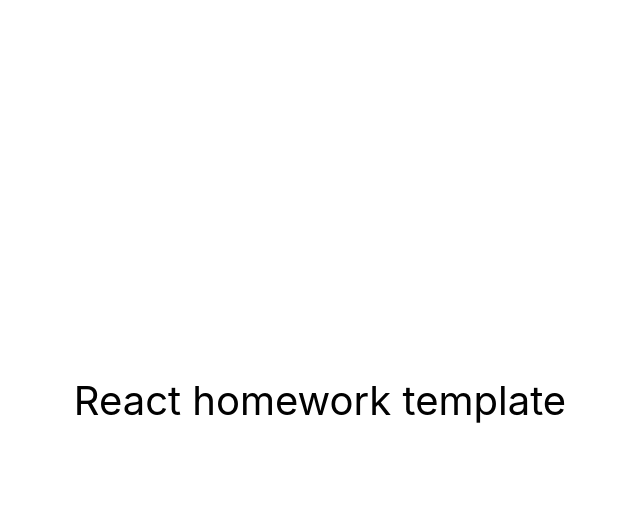
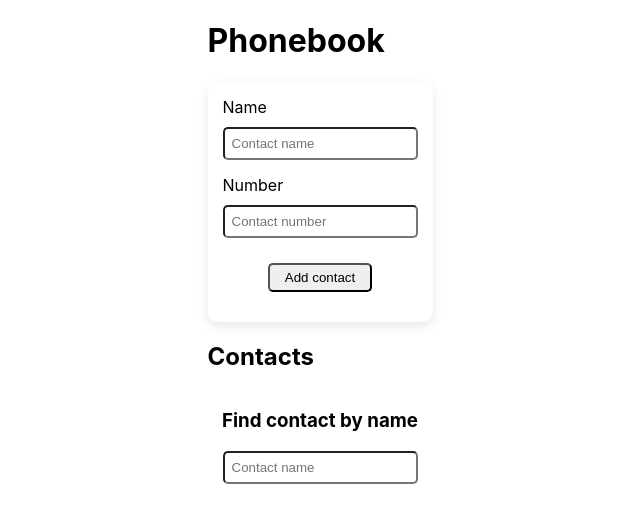
Before and after one commit to matilis/goit-react-hw-04-phonebook, a React (Create React App) app: page / in a window 1280 px wide. Shown: the top 522 px of the page, without its empty margins (320-960 px from the left). Built offline with nearby package versions, Linux system fonts and the light colour scheme.

Commit message:
HW. 4.2 Finished

```diff
--- a/package.json
+++ b/package.json
@@ -7,6 +7,7 @@
     "@testing-library/jest-dom": "^5.16.3",
     "@testing-library/react": "^12.1.4",
     "@testing-library/user-event": "^13.5.0",
+    "nanoid": "^4.0.2",
     "react": "^18.1.0",
     "react-dom": "^18.1.0",
     "react-scripts": "5.0.1",
--- a/src/components/App.jsx
+++ b/src/components/App.jsx
@@ -1,16 +1,45 @@
+import React, { useEffect, useState } from 'react';
+import { nanoid } from 'nanoid';
+import { ContactForm } from './ContactForm/ContactForm';
+import { Filter } from './Filter/Filter';
+import { ContactList } from './ContactList/ContactList';
+
 export const App = () => {
+  const [contacts, setContacts] = useState(
+    () => JSON.parse(localStorage.getItem('Contacts_Local_Storage')) || []
+  );
+  const [filter, setFilter] = useState('');
+
+  useEffect(() => {
+    localStorage.setItem('Contacts_Local_Storage', JSON.stringify(contacts));
+  }, [contacts]);
+
+  const addNewName = (name, number) => {
+    const contactNames = contacts.map(contact => contact.name);
+
+    if (contactNames.includes(name))
+      return alert(`${name} is alredy in contacts`);
+
+    setContacts([...contacts, { id: nanoid(), name, number }]);
+  };
+
+  const showFilteredContacts = () =>
+    contacts.filter(showContact =>
+      showContact.name.toLowerCase().includes(filter.toLowerCase())
+    );
+
+  const deleteContact = id =>
+    setContacts(contacts.filter(contact => contact.id !== id));
+
+  const handleFilterChange = newValue => setFilter(newValue);
+
   return (
-    <div
-      style={{
-        height: '100vh',
-        display: 'flex',
-        justifyContent: 'center',
-        alignItems: 'center',
-        fontSize: 40,
-        color: '#010101'
-      }}
-    >
-      React homework template
+    <div>
+      <h1>Phonebook</h1>
+      <ContactForm onSubmit={addNewName} />
+      <h2>Contacts</h2>
+      <Filter onChange={handleFilterChange} />
+      <ContactList contacts={showFilteredContacts()} onClick={deleteContact} />
     </div>
   );
 };
--- /dev/null
+++ b/src/components/ContactForm/ContactForm.jsx
@@ -0,0 +1,72 @@
+import React, { useState } from 'react';
+import css from './ContactForm.module.css';
+import PropTypes from 'prop-types';
+
+export const ContactForm = ({ onSubmit }) => {
+  const [name, setName] = useState('');
+  const [number, setNumber] = useState('');
+
+  const handleChange = event => {
+    const { name, value } = event.target;
+    switch (name) {
+      case 'name':
+        setName(value);
+        break;
+      case 'number':
+        setNumber(value);
+        break;
+      default:
+        return;
+    }
+  };
+
+  const handleSubmit = event => {
+    event.preventDefault();
+    onSubmit(name, number);
+    setName('');
+    setNumber('');
+  };
+
+  return (
+    <div>
+      <form onSubmit={handleSubmit} className={css.form}>
+        <label className={css.form__label}>
+          Name
+          <input
+            type="text"
+            name="name"
+            pattern="^[a-zA-Z]+(([' \u2013][a-zA-Z])?[a-zA-Z]*)*$"
+            title="Name may contain only letters, apostrophe, dash and spaces. For example Adrian, Jacob Mercer, Charles de Batz de Castelmore d'Artagnan"
+            required
+            value={name}
+            onChange={handleChange}
+            className={css.form__input}
+            placeholder="Contact name"
+          />
+        </label>
+
+        <label className={css.form__label}>
+          Number
+          <input
+            type="tel"
+            name="number"
+            title="Phone number must be digits and can contain spaces, dashes, parentheses and can start with +"
+            required
+            value={number}
+            onChange={handleChange}
+            className={css.form__input}
+            placeholder="Contact number"
+          />
+        </label>
+
+        <button type="submit" className={css.form__button}>
+          Add contact
+        </button>
+      </form>
+    </div>
+  );
+};
+
+ContactForm.propTypes = {
+  onSubmit: PropTypes.func.isRequired,
+};
--- /dev/null
+++ b/src/components/ContactForm/ContactForm.module.css
@@ -0,0 +1,34 @@
+.form {
+  display: flex;
+  flex-direction: column;
+  gap: 15px;
+  align-items: center;
+  box-shadow: rgba(0, 0, 0, 0.1) 0px 4px 12px;
+  padding: 15px;
+  border-radius: 10px;
+}
+
+.form__input {
+  display: block;
+  margin-top: 10px;
+  padding: 7px;
+  border-radius: 5px;
+  transition: all 250ms linear;
+}
+.form__input:hover {
+  transform: scale(1.1);
+}
+
+.form__button {
+  margin: 10px 0 15px 0;
+  padding: 5px 15px;
+  border-radius: 5px;
+  transition: all 0.4s linear;
+}
+
+.form__button:hover {
+  transform: scale(1.2);
+  background-color: rgb(25, 186, 25);
+  color: white;
+  cursor: pointer;
+}
--- /dev/null
+++ b/src/components/ContactList/ContactList.jsx
@@ -0,0 +1,39 @@
+import css from './ContactList.module.css';
+import PropTypes from 'prop-types';
+
+export const ContactList = ({ contacts, onClick }) => {
+  const deleteContact = id => {
+    onClick(id);
+  };
+
+  return (
+    <ul className={css.contacts}>
+      {contacts.map(contact => {
+        return (
+          <li key={contact.id} className={css.contacts__item}>
+            <p className={css.contacts__name}>{contact.name}</p>
+            <p className={css.contacts__number}>{contact.number}</p>
+            <button
+              type="button"
+              onClick={() => deleteContact(contact.id)}
+              className={css.contacts__button}
+            >
+              Delete
+            </button>
+          </li>
+        );
+      })}
+    </ul>
+  );
+};
+
+ContactList.propTypes = {
+  contacts: PropTypes.arrayOf(
+    PropTypes.shape({
+      id: PropTypes.string.isRequired,
+      name: PropTypes.string.isRequired,
+      number: PropTypes.string.isRequired,
+    })
+  ).isRequired,
+  onClick: PropTypes.func.isRequired,
+};
--- /dev/null
+++ b/src/components/ContactList/ContactList.module.css
@@ -0,0 +1,47 @@
+.contacts {
+  display: flex;
+  flex-direction: column;
+  align-items: center;
+  gap: 15px;
+  padding-left: 0;
+}
+
+.contacts__item {
+  display: flex;
+  flex-direction: column;
+  align-items: center;
+  box-shadow: rgba(0, 0, 0, 0.1) 0px 4px 12px;
+  width: 95%;
+  border-radius: 10px;
+  transition: all 0.3s linear;
+}
+.contacts__item:hover {
+  transform: scale(1.1);
+}
+.contacts__name {
+  font-size: 18px;
+  font-weight: 500;
+  padding-top: 20px;
+  margin: 0;
+}
+
+.contacts__number {
+  padding-top: 10px;
+  margin: 0 0 15px 0;
+  font-size: 17px;
+  font-weight: 400;
+}
+
+.contacts__button {
+  padding: 5px 15px;
+  border-radius: 5px;
+  transition: all 0.4s linear;
+  margin-bottom: 20px;
+}
+
+.contacts__button:hover {
+  transform: scale(1.2);
+  background-color: red;
+  color: white;
+  cursor: pointer;
+}
--- /dev/null
+++ b/src/components/Filter/Filter.jsx
@@ -0,0 +1,25 @@
+import css from './Filter.module.css';
+import PropTypes from 'prop-types';
+
+export const Filter = ({ onChange }) => {
+  const filterContacts = event => {
+    const { value } = event.target;
+
+    onChange(value);
+  };
+
+  return (
+    <div className={css.filter}>
+      <h3>Find contact by name</h3>
+      <input
+        className={css.filter__input}
+        onChange={filterContacts}
+        placeholder="Contact name"
+      />
+    </div>
+  );
+};
+
+Filter.propTypes = {
+  onChange: PropTypes.func.isRequired,
+};
--- /dev/null
+++ b/src/components/Filter/Filter.module.css
@@ -0,0 +1,15 @@
+.filter {
+  display: flex;
+  flex-direction: column;
+  align-items: center;
+  margin-bottom: 30px;
+}
+
+.filter__input {
+  padding: 7px;
+  border-radius: 5px;
+  transition: all 0.3s linear;
+}
+.filter__input:hover {
+  transform: scale(1.1);
+}
--- a/src/index.css
+++ b/src/index.css
@@ -7,6 +7,9 @@ body {
     sans-serif;
   -webkit-font-smoothing: antialiased;
   -moz-osx-font-smoothing: grayscale;
+  display: flex;
+  flex-direction: column;
+  align-items: center;
 }
 
 code {
```
Also changed, not shown: 1 other file (tests, documents, lock files or other folders).
